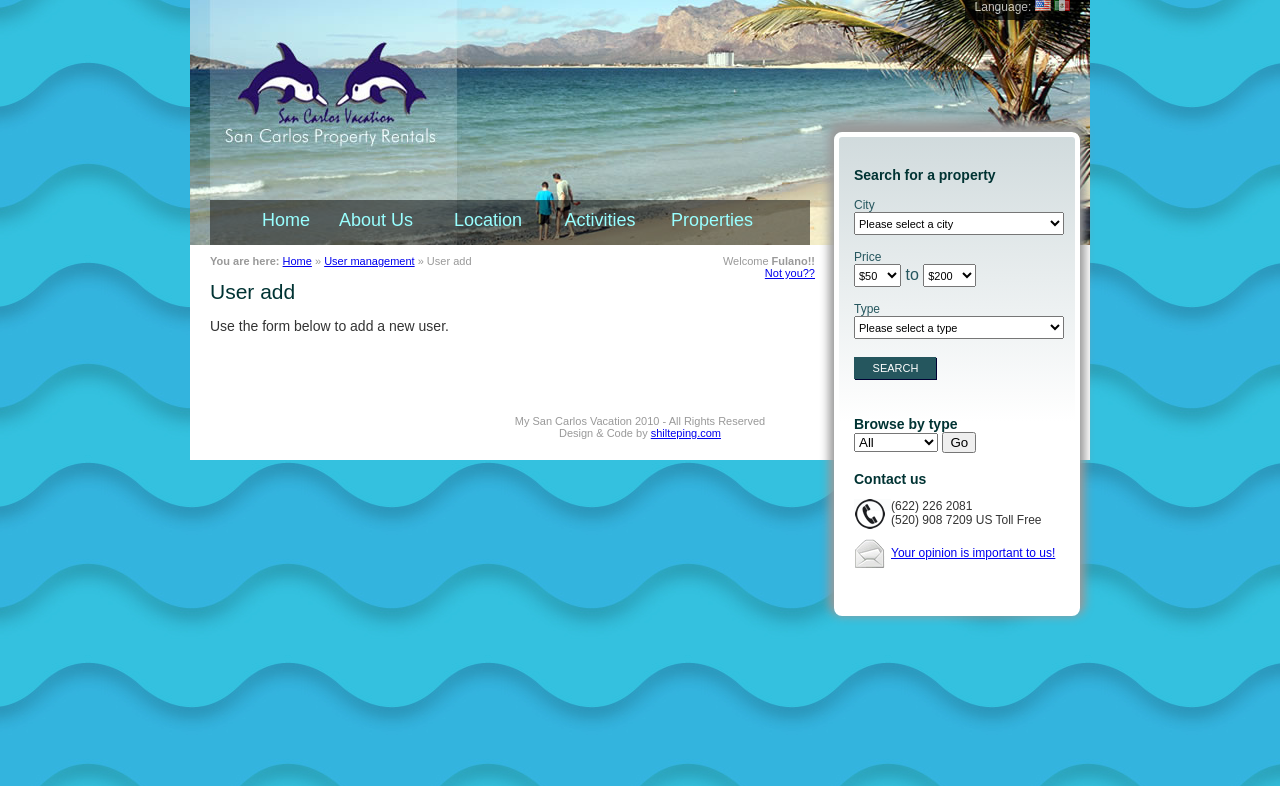
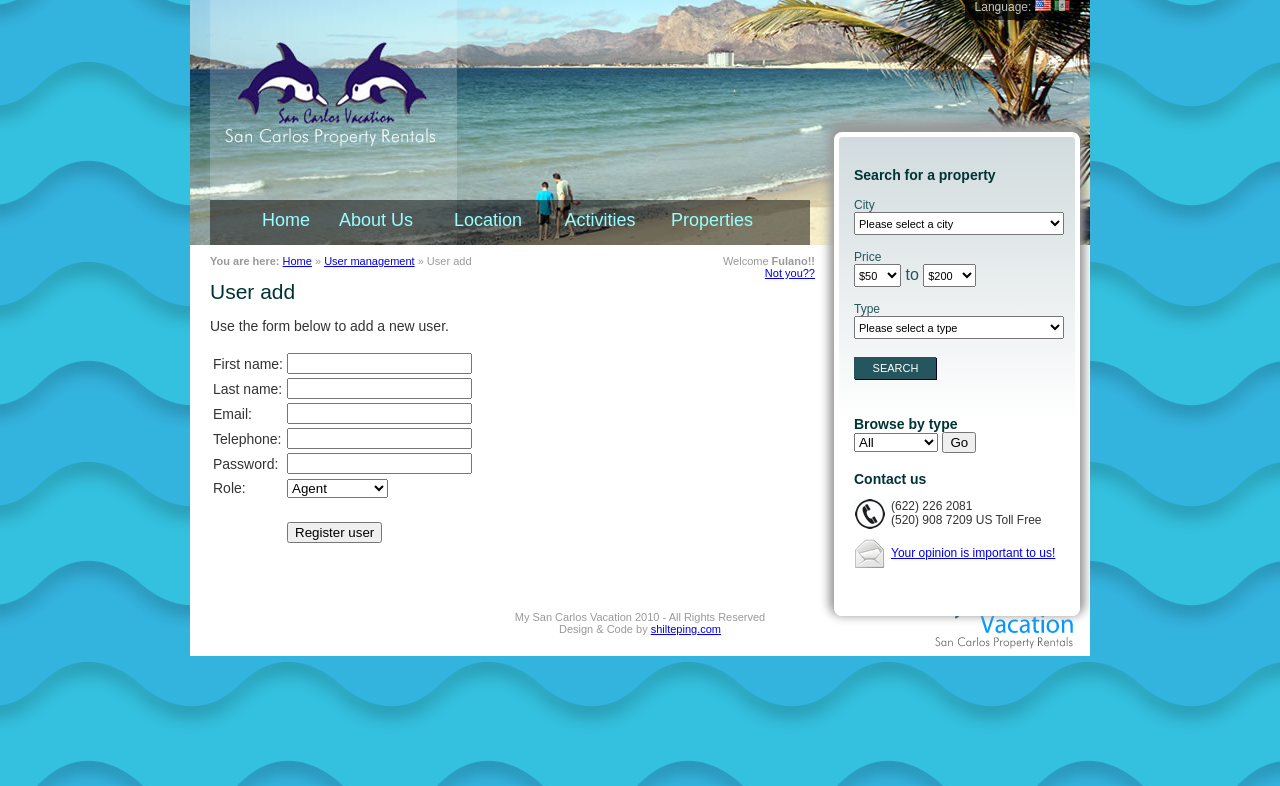
Before and after one commit to enriquefelix876/webapps8, a PHP site: page /user_add.php in a window 1280 px wide. Shown: the top 786 px of the page. Run offline with PHP 8.4, Linux system fonts and the light colour scheme; some web fonts are replaced.

Commit message:
Se creó el formulario de registro de usuarios, miércoles 14/02/2018

```diff
--- a/bienesRaices/user_add.php
+++ b/bienesRaices/user_add.php
@@ -34,6 +34,44 @@ function MM_jumpMenuGo(objId,targ,restore){ //v9.0
   <h2>User add</h2>
   <p>Use the form below to add a new user.</p>
 
+  <form action="user_add.php" method="post">
+  	<table>
+  		<tr>
+  			<td><label for="nombre">First name:</label></td>
+  			<td><input type="text" name="nombre" /></td>
+  		</tr>
+  		<tr>
+  			<td><label for="apellidos">Last name:</label></td>
+  			<td><input type="text" name="apellidos" /></td>
+  		</tr>
+  		<tr>
+  			<td><label for="email">Email:</label></td>
+  			<td><input type="text" name="email" /></td>
+  		</tr>
+  		<tr>
+  			<td><label for="telefono">Telephone:</label></td>
+  			<td><input type="text" name="telefono" /></td>
+  		</tr>
+  		<tr>
+  			<td><label for="password">Password:</label></td>
+  			<td><input type="password" name="password" /></td>
+  		</tr>
+  		<tr>
+  			<td><label for="role">Role:</label></td>
+  			<td>
+  				<select name="role" id="role">
+  					<option value="agent" selected="selected">Agent</option>
+  					<option value="admin">Administrator</option>
+  				</select>
+  			</td>
+  		</tr>
+  		<tr>
+  			<td>&nbsp;</td>
+  			<td><br /><input type="submit" value="Register user" name="sent" /></td>
+  		</tr>
+  	</table>
+  </form>
+
 </div>
 
 <!--CONTENT END -->
```
